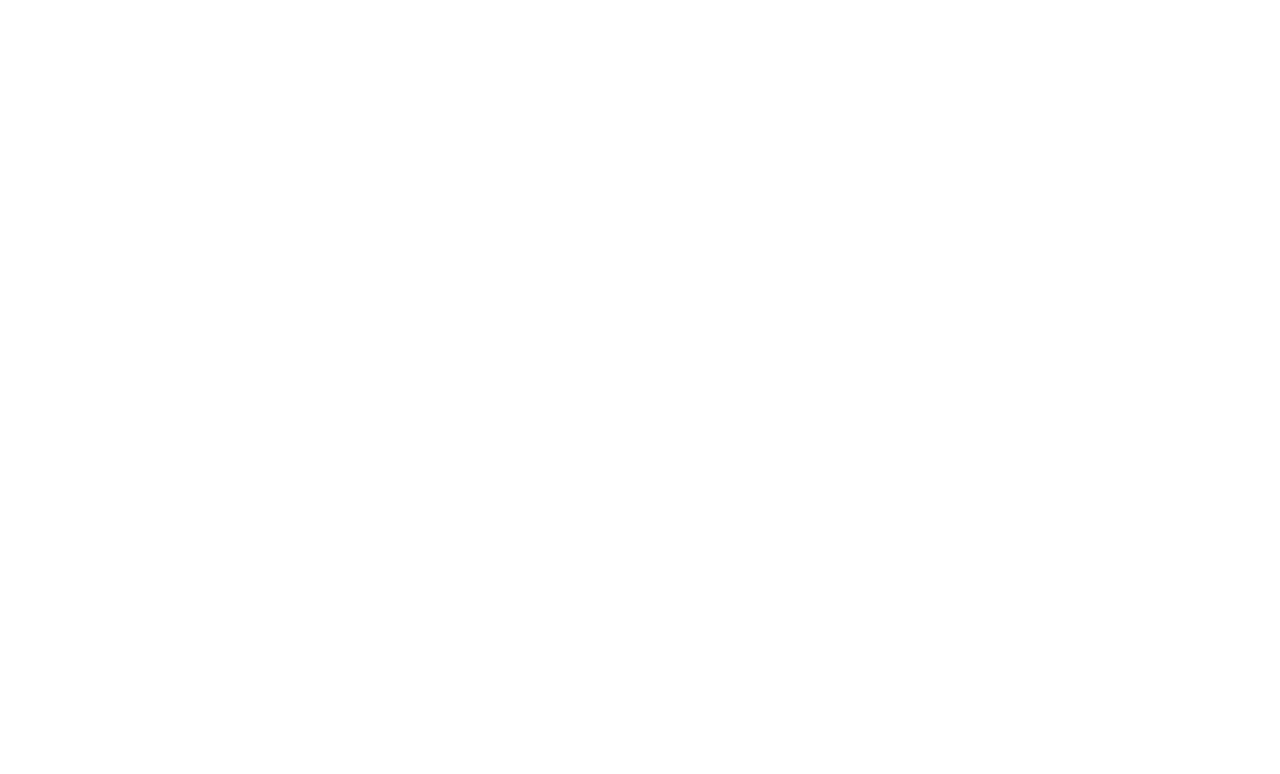
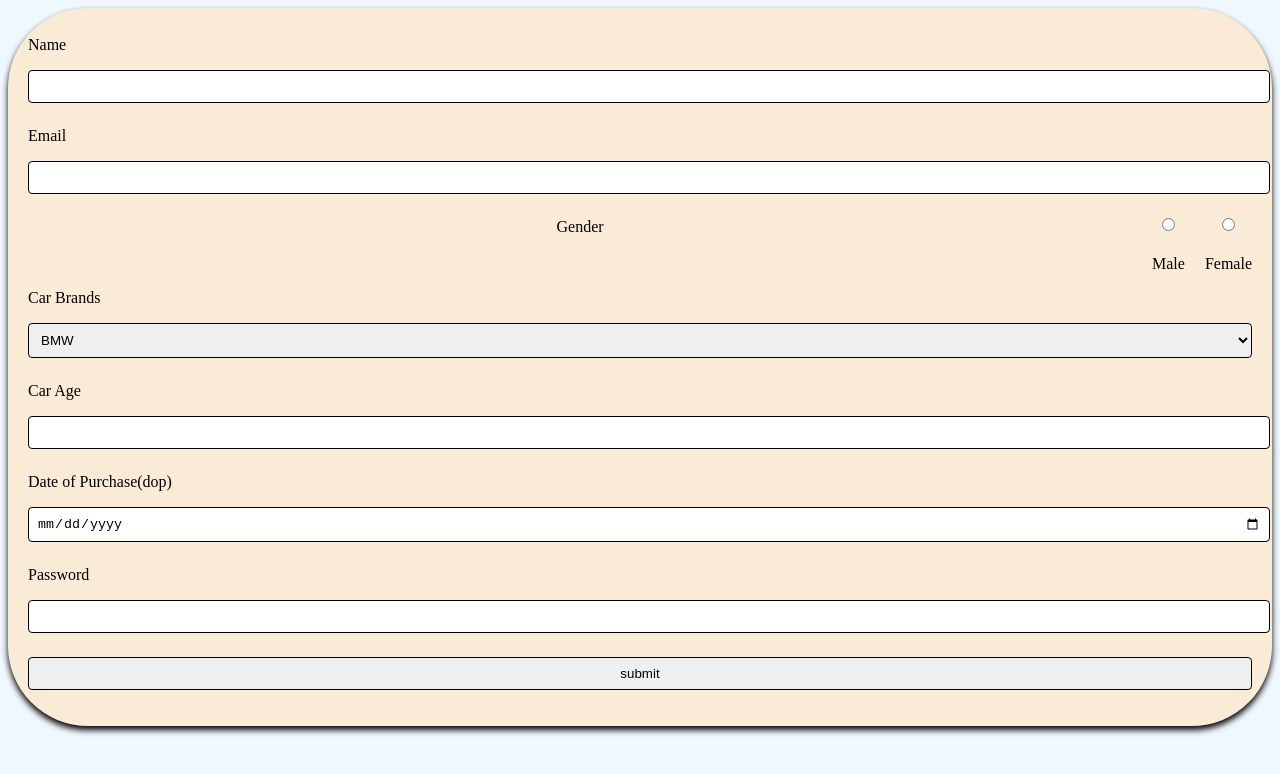
Before and after one commit to acciojob/car-insurance-form-vijaypingili, a website: page main.html in a window 1280 px wide. Drawn offline with Linux system fonts and the light colour scheme.

Commit message:
created a submission

```diff
--- a/main.html
+++ b/main.html
@@ -8,6 +8,49 @@
 
 <body>
 	<!-- the entire body must be written by student -->
+	<form action="" method="post">
+		<div>
+			<label for="name">Name</label>
+			<input type="text" id="name" required>
+			<label for="email">Email</label>
+			<input type="email" id="email" required>
+		</div>
+		<div class="radio-group">
+			<label>Gender</label>
+			<div>
+				<input type="radio" id="male" name="male" value="yes" required>
+				<label for="male">Male</label>
+			</div>
+			<div>
+				<input type="radio" id="female" name="female" value="yes" required>
+				<label for="female">Female</label>
+			</div>
+
+		</div>
+		<div>
+			<label for="cars">Car Brands</label>
+			<select id="cars" name="cars">
+				<option value="BMW">BMW</option>
+				<option value="Audi">Audi</option>
+				<option value="Mervcedez">Mercedez</option>
+			</select>
+		</div>
+		<div>
+			<label for="carage">Car Age</label>
+			<input type="number" id="carage" required>
+		</div>
+		<div>
+			<label for="dop">Date of Purchase(dop)</label>
+			<input type="date" id="dop" required>
+		</div>
+		<div>
+			<label for="password">Password</label>
+			<input type="password" id="password" required>
+		</div>
+		<div>
+			<input type="submit" value="submit">
+		</div>
+	</form>
     <script type="text/javascript" src="./script.js">
 </script>
 
--- a/styles.css
+++ b/styles.css
@@ -1,2 +1,30 @@
 
-/* Your CSS Code here. */
+/* Your CSS Code here. */ body{
+            background-color: aliceblue;
+        }
+
+        form {
+            background-color: antiquewhite;
+            padding: 20px;
+            border-radius: 80px;
+            box-shadow: 0 4px 6px;
+        }
+
+        label {
+            display: block;
+            margin: 8px auto;
+        }
+
+        input, select {
+            width: 100%;
+            padding: 8px;
+            margin: 8px 0 16px;
+            border: 1px solid black;
+            border-radius: 4px;
+        }
+
+        .radio-group {
+            display: flex;
+            flex-direction: row;
+            gap: 20px;
+        }
```
